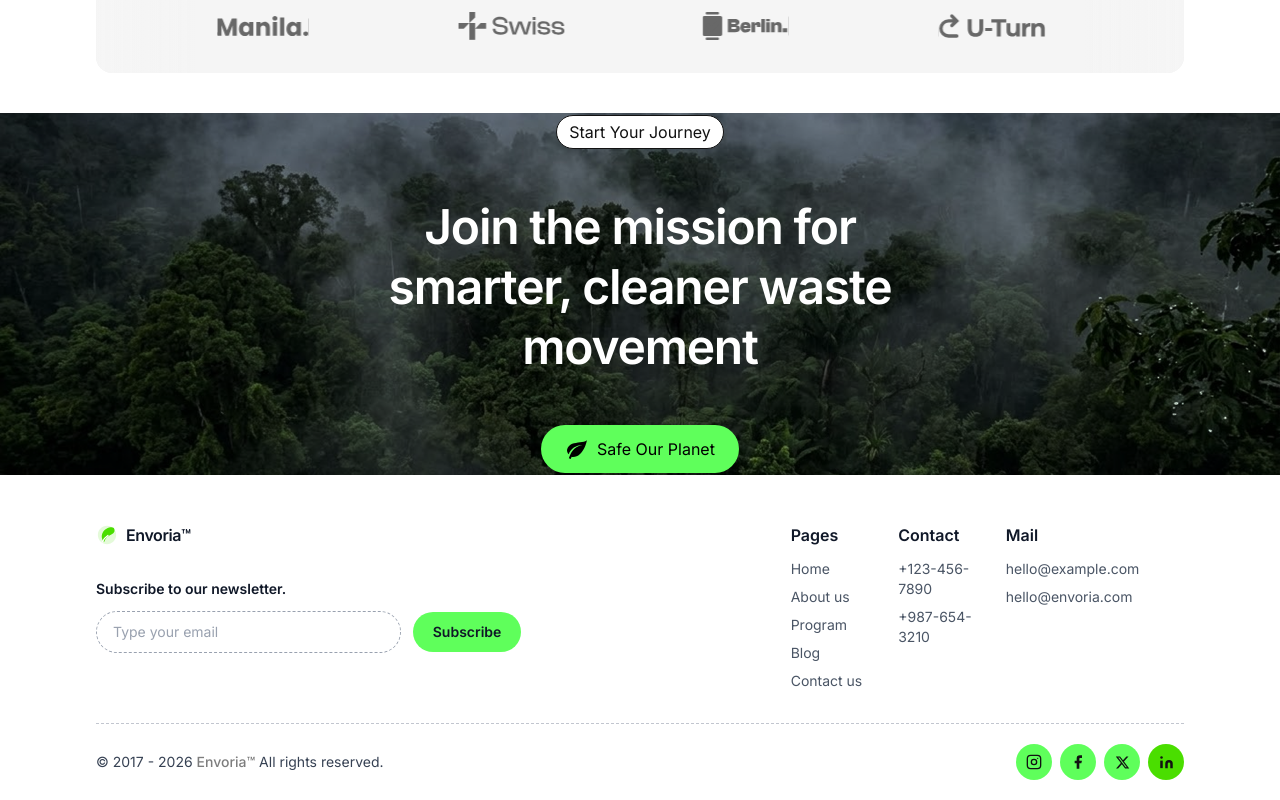
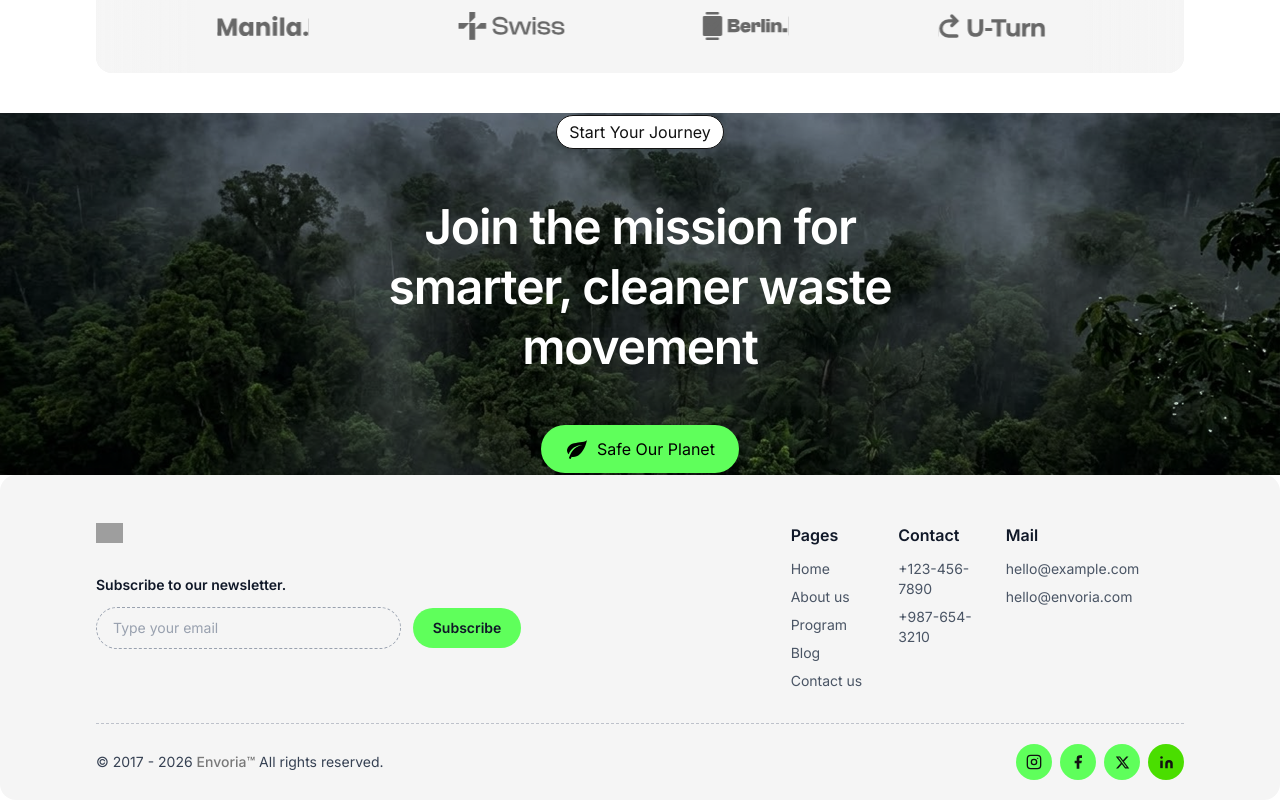
Before and after one commit to EriyaDev/envoria, a Vue app: page / in a window 1280 px wide. Shown: the part 8340-9140 px from the top of the page. Built offline with nearby package versions, Linux system fonts and the light colour scheme; grey boxes are pictures that could not be loaded.

Commit message:
change svg to image

```diff
--- a/src/components/sections/Footer.vue
+++ b/src/components/sections/Footer.vue
@@ -1,33 +1,12 @@
 <script setup></script>
 
 <template>
-  <footer class="w-full bg-primary-color rounded-2xl overflow-hidden">
+  <footer class="w-full bg-card-color rounded-2xl overflow-hidden">
     <div class="section-container mx-auto pt-12 pb-8 grid grid-cols-1 lg:grid-cols-12 gap-12">
       <!-- LEFT: Brand + Newsletter (5 of 12 cols) -->
       <div class="lg:col-span-5 flex flex-col gap-8">
         <!-- Logo -->
-        <a href="#" class="flex items-center gap-2 w-fit">
-          <!-- Leaf SVG icon -->
-          <svg
-            width="22"
-            height="22"
-            viewBox="0 0 24 24"
-            fill="none"
-            xmlns="http://www.w3.org/2000/svg"
-          >
-            <path
-              d="M12 2C6.48 2 2 6.48 2 12s4.48 10 10 10 10-4.48 10-10S17.52 2 12 2z"
-              fill="#4ade00"
-              opacity="0.15"
-            />
-            <path
-              d="M17 3.5C13.5 3.5 9 5.5 7 10c-1.5 3.5-.5 7.5 2 9.5 0 0 1-4 4-6s6-2.5 7-5c.5-1.5.5-5-3-5z"
-              fill="#4ade00"
-            />
-            <path d="M7 19.5c1-3 3-5 6-7" stroke="#fff" stroke-width="1.5" stroke-linecap="round" />
-          </svg>
-          <span class="text-gray-900 font-semibold text-base tracking-tight"> Envoria™ </span>
-        </a>
+        <img class="h-5 w-fit" src="../../assets/images/logo-footer.svg" alt="" />
 
         <!-- Newsletter -->
         <div class="flex flex-col gap-3">
```
